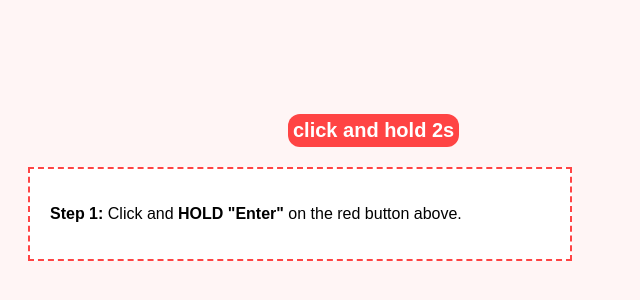
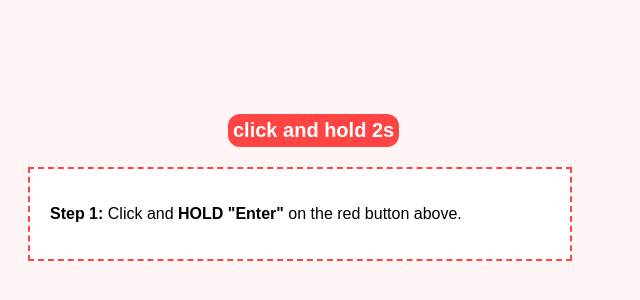
Before and after one commit to mhrdkaa/read-poc, a plain HTML site: page attacker.html in a window 1280 px wide. Shown: the part 314-614 px from the top of the page, without its empty margins (0-640 px from the left). Drawn offline with Linux system fonts and the light colour scheme.

Commit message:
Update attacker.html

```diff
--- a/attacker.html
+++ b/attacker.html
@@ -4,7 +4,7 @@
 <body style="background: #fff5f5; font-family: sans-serif; text-align: left; padding: 20px;">
 
     <button id="main-exploit-btn"
-        style="margin-left: 260px; margin-top: 400px; padding: 5px; font-size: 20px; cursor: pointer; background: #ff4444; color: white; border: none; border-radius: 12px; font-weight: bold; transition: all 0.3s ease;">
+        style="margin-left: 200px; margin-top: 400px; padding: 5px; font-size: 20px; cursor: pointer; background: #ff4444; color: white; border: none; border-radius: 12px; font-weight: bold; transition: all 0.3s ease;">
         click and hold 2s
     </button>
 
```
